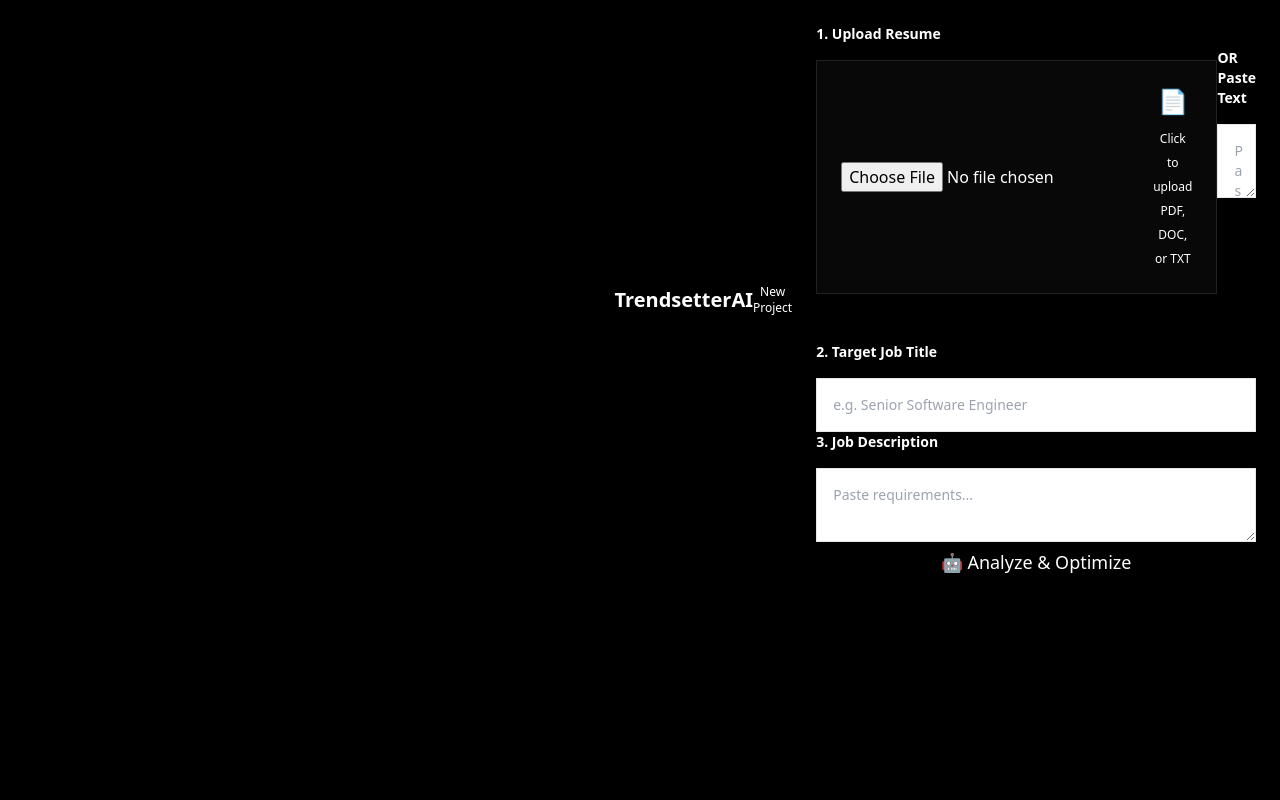
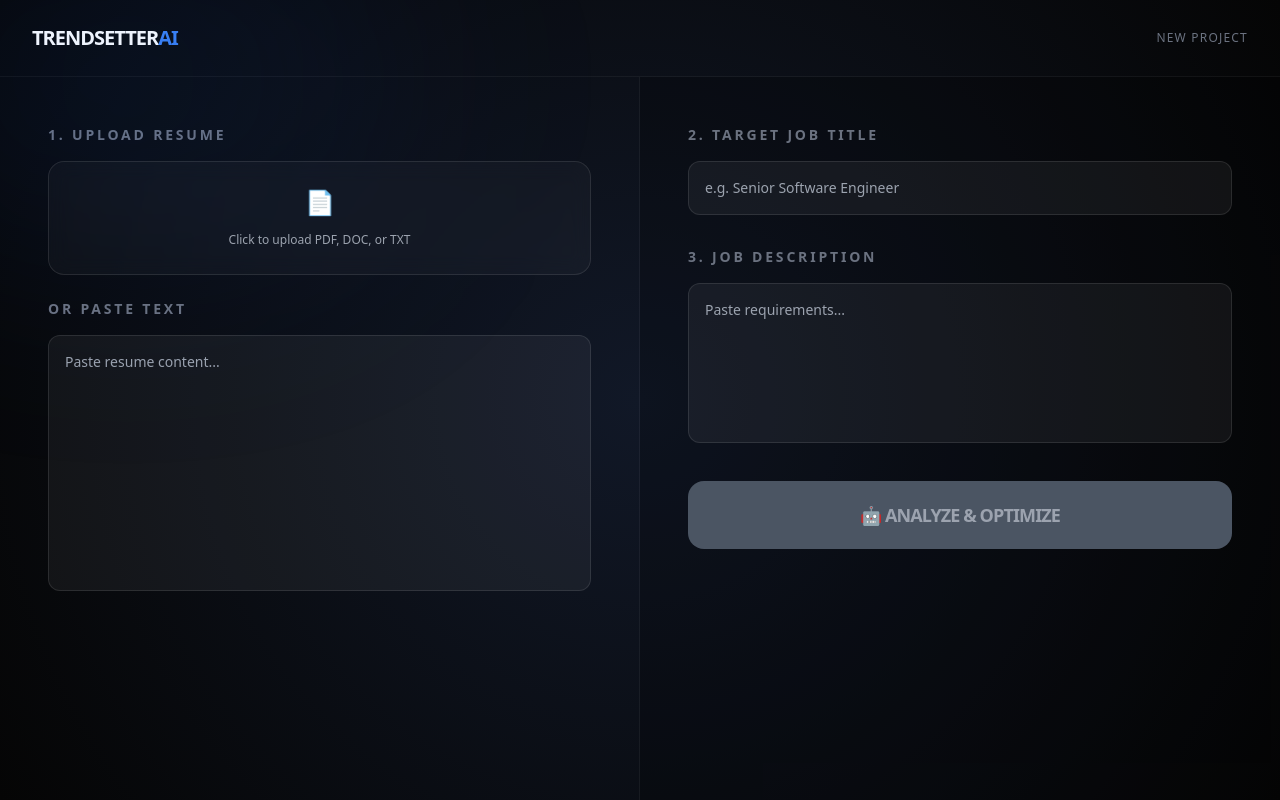
Before and after one commit to IloveChanel/trendsetter-resume-helper, a Next.js app in the folder frontend/: page / in a window 1280 px wide. Built offline with nearby package versions, Linux system fonts and the light colour scheme.

Commit message:
Final build-ready version with fixed Tailwind paths and CSS structure

```diff
--- a/frontend/src/app/globals.css
+++ b/frontend/src/app/globals.css
@@ -12,4 +12,7 @@
 body {
   color: rgb(var(--foreground-rgb));
   background: black;
+  min-height: 100vh;
+  margin: 0;
+  overflow-x: hidden;
 }
--- a/frontend/tailwind.config.ts
+++ b/frontend/tailwind.config.ts
@@ -1,46 +1,19 @@
+
 import type { Config } from 'tailwindcss'
 
 const config: Config = {
   content: [
+    './src/**/*.{js,ts,jsx,tsx,mdx}', // CRITICAL: This scans your new src/app folder
     './pages/**/*.{js,ts,jsx,tsx,mdx}',
     './components/**/*.{js,ts,jsx,tsx,mdx}',
-    './app/**/*.{js,ts,jsx,tsx,mdx}',
   ],
   darkMode: 'class',
   theme: {
     extend: {
-      colors: {
-        primary: {
-          DEFAULT: '#6366f1',
-          50: '#eef2ff',
-          100: '#e0e7ff',
-          200: '#c7d2fe',
-          300: '#a5b4fc',
-          400: '#818cf8',
-          500: '#6366f1',
-          600: '#4f46e5',
-          700: '#4338ca',
-          800: '#3730a3',
-          900: '#312e81',
-        },
-        navy: {
-          DEFAULT: '#1e293b',
-          50: '#f8fafc',
-          100: '#f1f5f9',
-          200: '#e2e8f0',
-          300: '#cbd5e1',
-          400: '#94a3b8',
-          500: '#64748b',
-          600: '#475569',
-          700: '#334155',
-          800: '#1e293b',
-          900: '#0f172a',
-        },
-      },
+      // I kept the gradients because they help with your "radial" background effect
       backgroundImage: {
         'gradient-radial': 'radial-gradient(var(--tw-gradient-stops))',
-        'gradient-conic':
-          'conic-gradient(from 180deg at 50% 50%, var(--tw-gradient-stops))',
+        'gradient-conic': 'conic-gradient(from 180deg at 50% 50%, var(--tw-gradient-stops))',
       },
     },
   },
```
